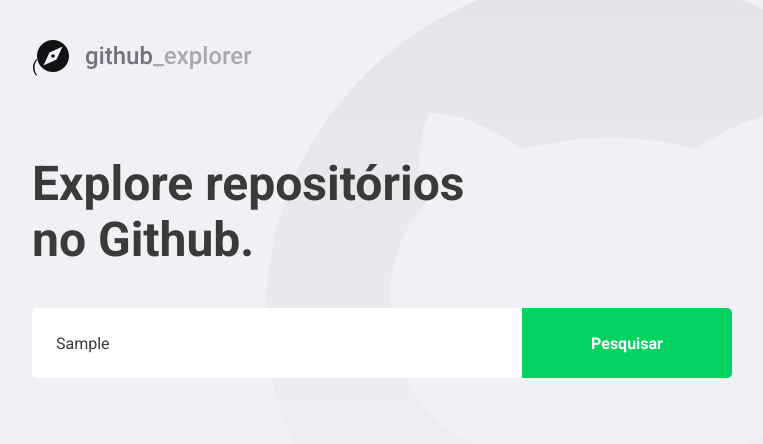
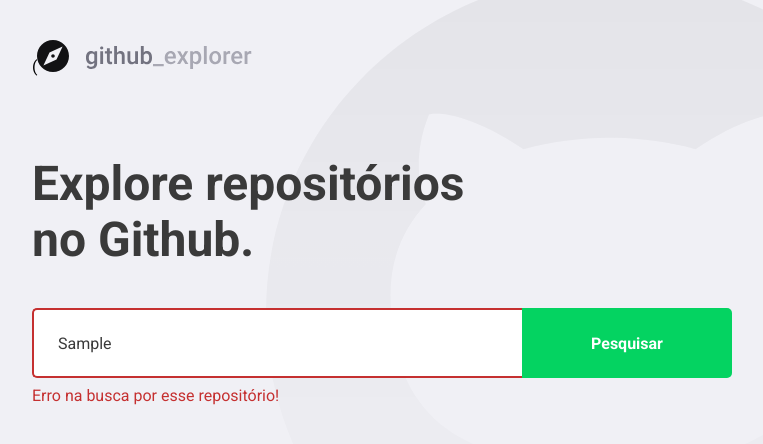
Before and after one commit to Vargattj/GitRepos, a React (Create React App) app: page / in a window 1280 px wide. Both pictures are taken after typing "Sample" into the empty fields and a click on the button "Pesquisar". Shown: the top 444 px of the page, without its empty margins (148-911 px from the left). Built offline with nearby package versions, Linux system fonts and the light colour scheme; no server answers.

Commit message:
lidando com erros

```diff
--- a/src/pages/Dashboard/index.tsx
+++ b/src/pages/Dashboard/index.tsx
@@ -2,7 +2,7 @@
 import api from '../../services/api';
 
 import logoImg from '../../assets/images/logo.svg';
-import { Title, Form, Repositories } from './styles';
+import { Title, Form, Repositories, Error } from './styles';
 import { FiChevronRight } from 'react-icons/fi';
 
 interface Repository {
@@ -16,24 +16,35 @@
 
 const Dashboard: React.FC = () => {
   const [newRepo, setNewRepo] = useState('');
+  const [inputError, setInputError] = useState('');
   const [repositories, setRepositories] = useState<Repository[]>([]);
 
   async function handleAddRepository(
     e: FormEvent<HTMLFormElement>,
   ): Promise<void> {
     e.preventDefault();
-    const response = await api.get<Repository>(`repos/${newRepo}`);
-    const repository = response.data;
 
-    setRepositories([...repositories, repository]);
-    setNewRepo('');
+    if (newRepo) {
+      try {
+        const response = await api.get<Repository>(`repos/${newRepo}`);
+        const repository = response.data;
+
+        setRepositories([...repositories, repository]);
+        setNewRepo('');
+        setInputError('');
+      } catch (err) {
+        setInputError('Erro na busca por esse repositório!');
+      }
+    } else {
+      setInputError('Digite o autor/nome do repositório');
+    }
   }
   return (
     <>
       (
       <img src={logoImg} alt="Github" />
       <Title>Explore repositórios no Github.</Title>
-      <Form onSubmit={handleAddRepository}>
+      <Form hasError={!!inputError} onSubmit={handleAddRepository}>
         <input
           placeholder="Digite o nome do repositório!"
           value={newRepo}
@@ -41,6 +52,7 @@
         />
         <button type="submit">Pesquisar</button>
       </Form>
+      {inputError && <Error>{inputError}</Error>}
       <Repositories>
         {repositories.map((repository) => (
           <a key={repository.full_name} href="teste">
--- a/src/pages/Dashboard/styles.ts
+++ b/src/pages/Dashboard/styles.ts
@@ -1,6 +1,9 @@
-import styled from 'styled-components';
+import styled, { css } from 'styled-components';
 import { shade } from 'polished';
 
+interface FormProps {
+  hasError: boolean;
+}
 export const Title = styled.h1`
   font-size: 48px;
   color: #3a3a3a;
@@ -10,7 +13,7 @@
   margin-top: 80px;
 `;
 
-export const Form = styled.form`
+export const Form = styled.form<FormProps>`
   margin-top: 40px;
   max-width: 700px;
   display: flex;
@@ -22,6 +25,13 @@
     border: 0;
     border-radius: 5px 0 0 5px;
     color: #3a3a3a;
+    border: 2px solid #fff;
+    ${(props) =>
+      props.hasError &&
+      css`
+        border-color: #c53030;
+        border-right: 0;
+      `}
 
     &::placeholder {
       color: #a8a8b3;
@@ -44,6 +54,11 @@
   }
 `;
 
+export const Error = styled.span`
+  display: block;
+  color: #c53030;
+  margin-top: 8px;
+`;
 export const Repositories = styled.div`
   margin-top: 80px;
   max-width: 700px;
```
